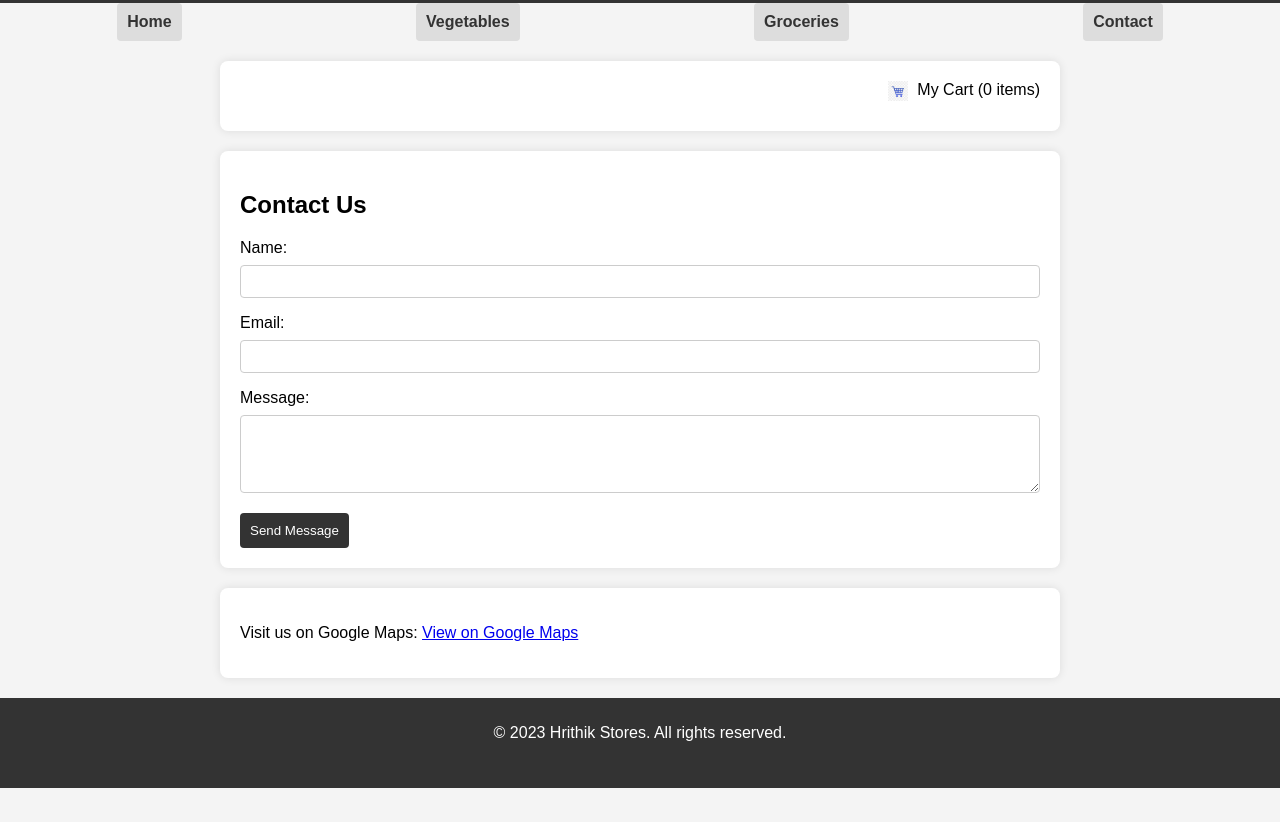
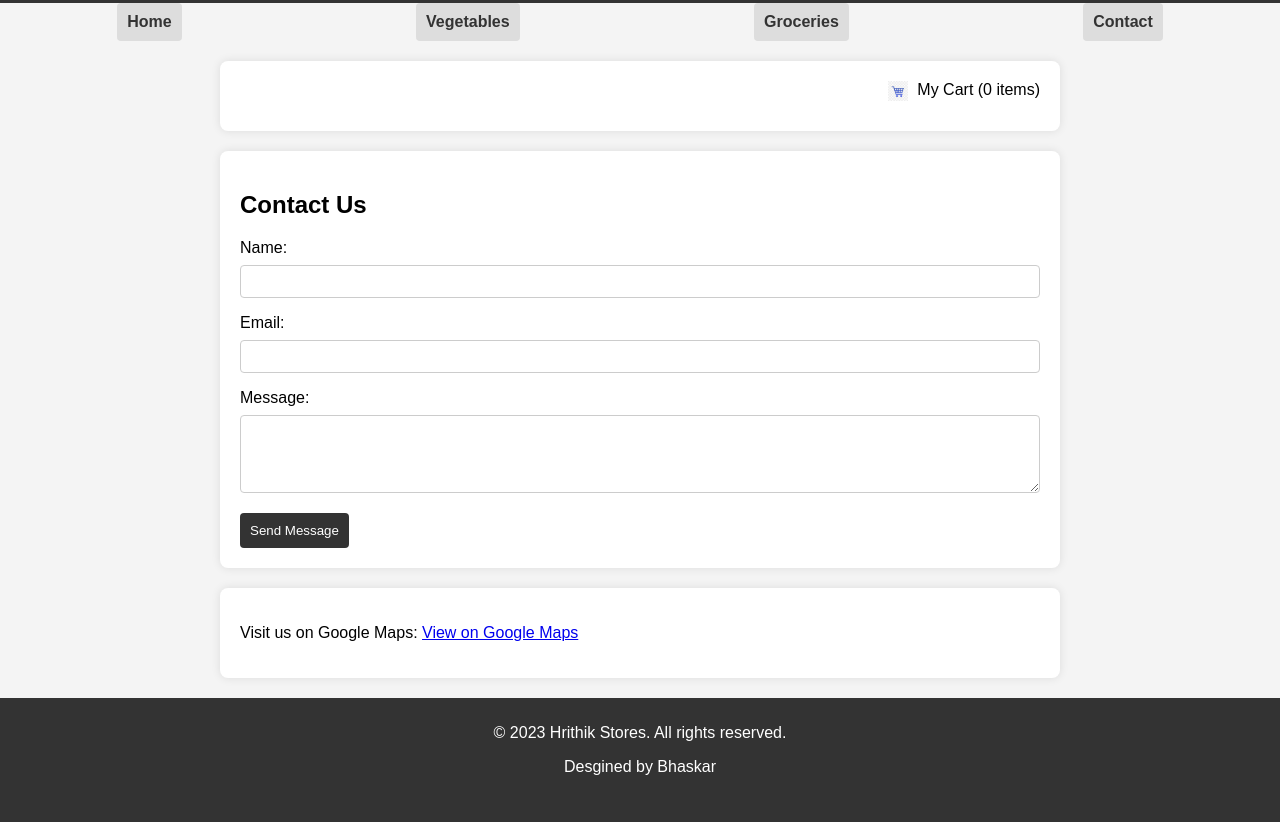
Before and after one commit to BhaskaarRedddy/hrithikstores.io, a plain HTML site: page index.html in a window 1280 px wide. Shown: the part 1070-1892 px from the top of the page. Before the commit the page ends 1858 px from the top, so only its background shows below. Drawn offline with Linux system fonts and the light colour scheme.

Commit message:
Update index.html

```diff
--- a/index.html
+++ b/index.html
@@ -216,6 +216,7 @@
 
     <footer>
         <p>&copy; 2023 Hrithik Stores. All rights reserved.</p>
+	<p> Desgined by Bhaskar
     </footer>
 </body>
 </html>
```
